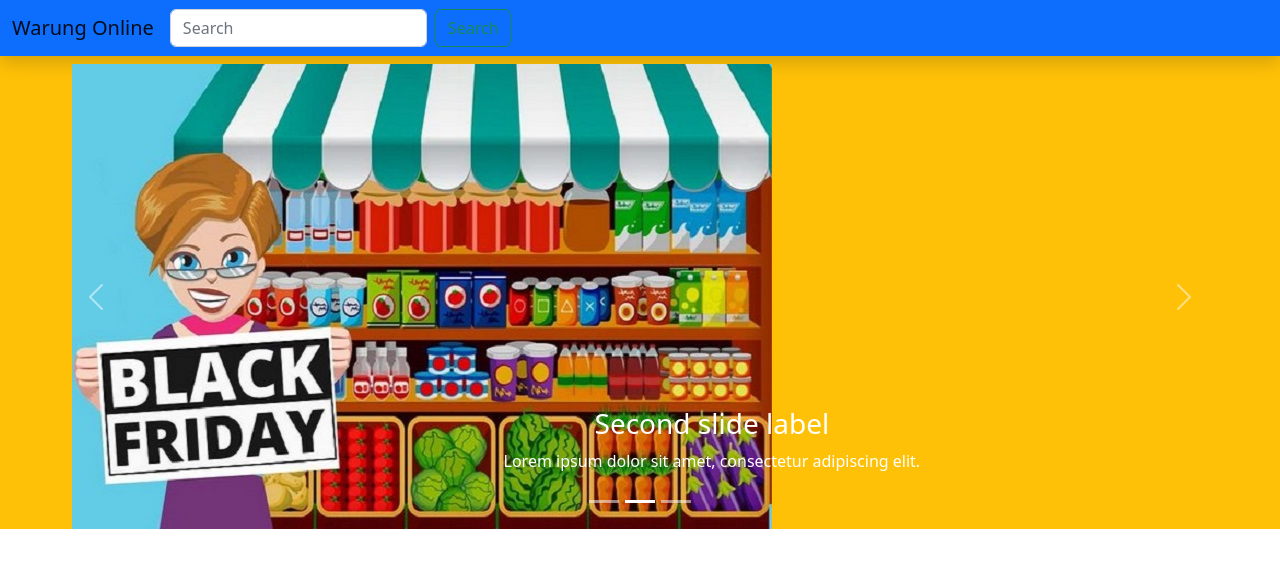
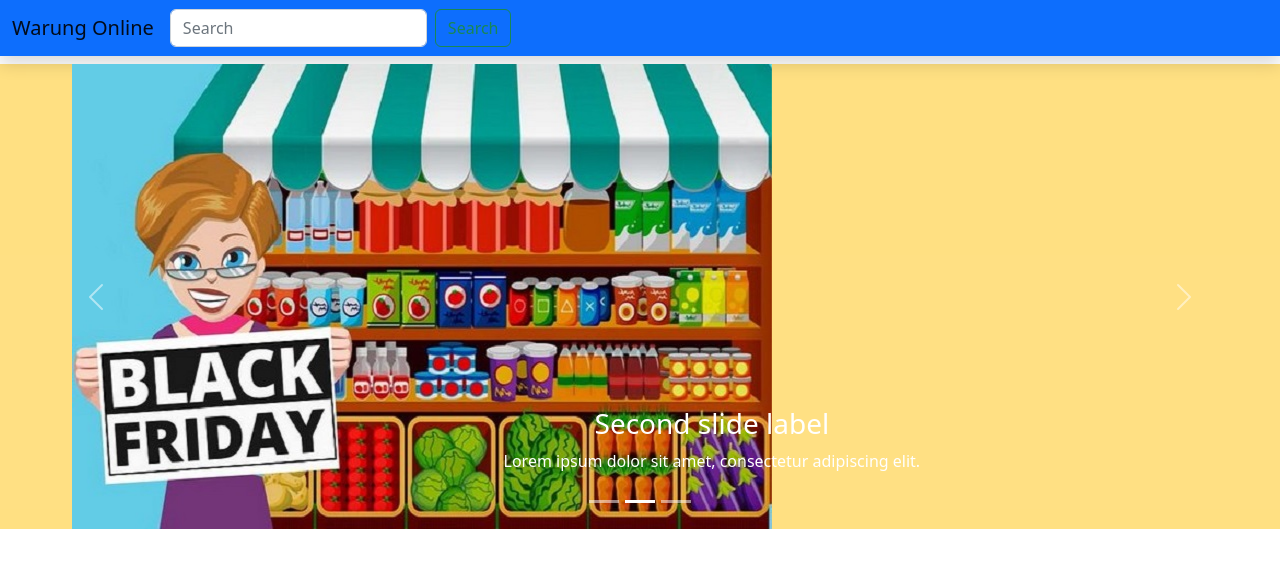
Before and after one commit to Na-Ku/Virgen_Portfolio, a React (Create React App) app: page / in a window 1280 px wide. Shown: the top 568 px of the page. Built offline with nearby package versions, Linux system fonts and the light colour scheme.

Commit message:
mulai membuat bagian kategori

```diff
--- a/src/App.js
+++ b/src/App.js
@@ -4,12 +4,14 @@ import CarouselComponent from "./Pages/CarouselBanner/CarouselComponent";
 
 function App() {
   return (
-    <div className="App bg-warning">
+    <div className="App">
       <header>
         <NavBar />
       </header>
       <main>
-        <CarouselComponent />
+        <div className="bg-warning bg-opacity-50">
+          <CarouselComponent />
+        </div>
       </main>
     </div>
   );
```
Also changed, not shown: src/Components/Categories.jsx (added, +11 -0 lines).
